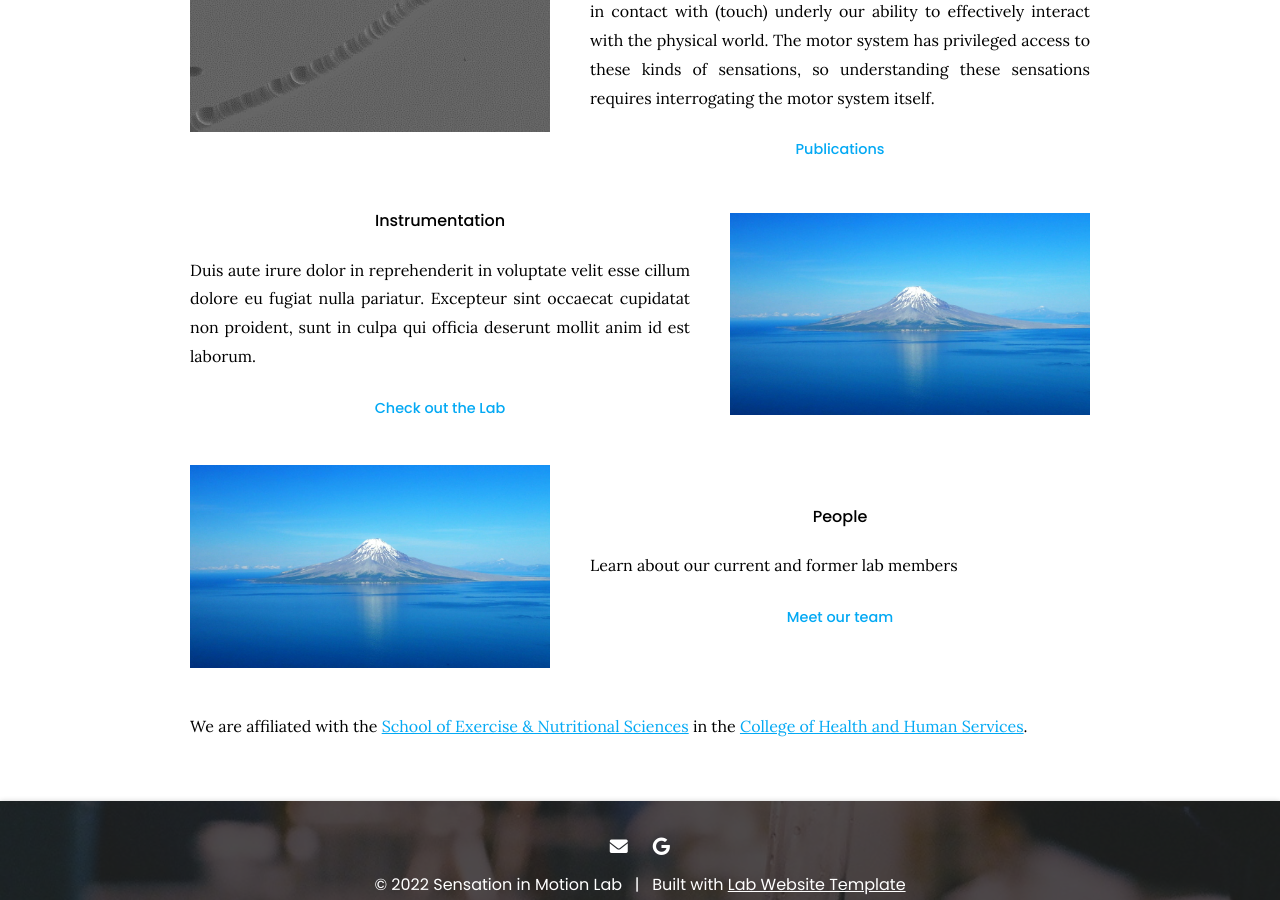
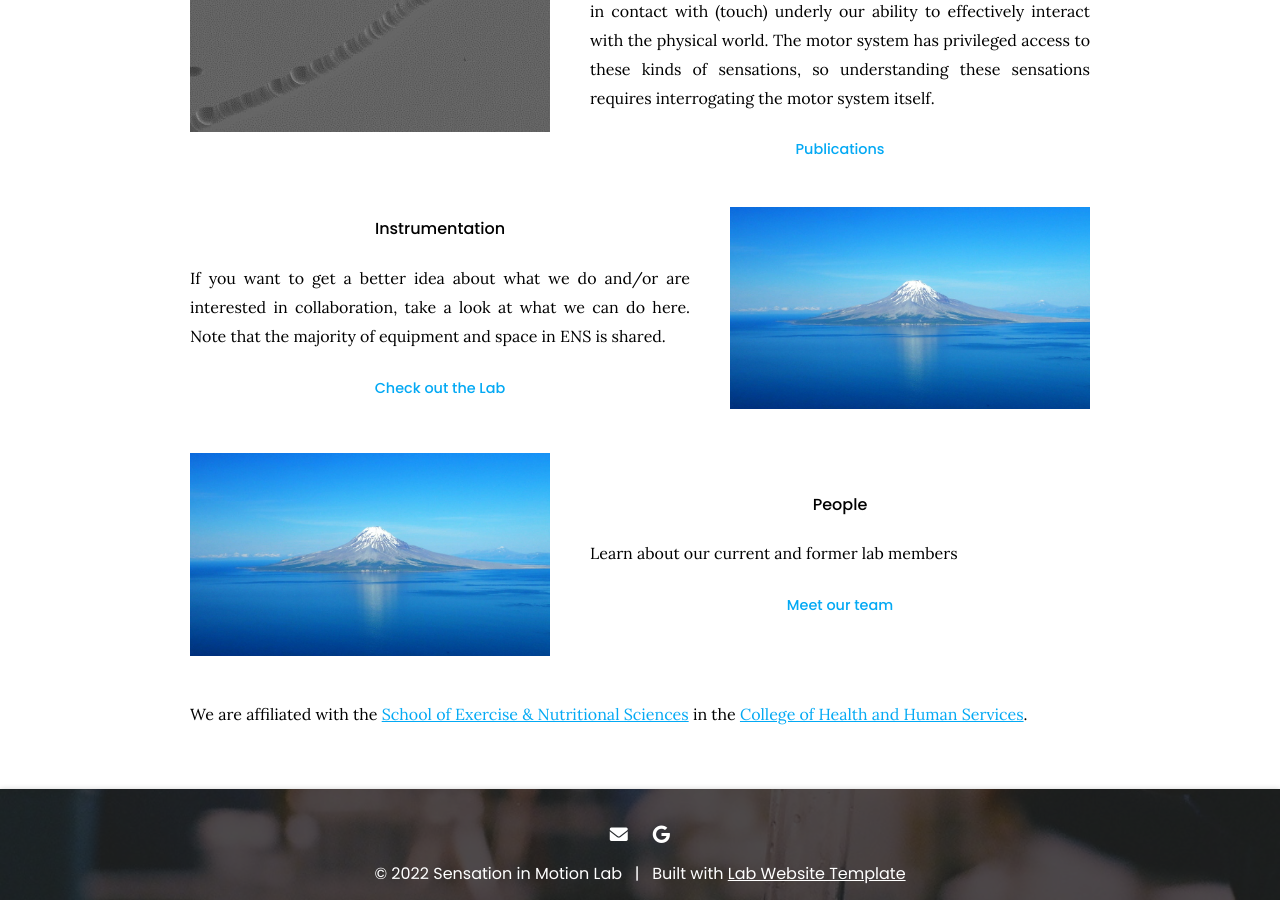
Before and after one commit to sensationinmotion/sensationinmotion.github.io, a Jekyll site: the page built from index.md, in a window 1280 px wide and 900 px high, scrolled down 853 px. Built offline with Jekyll 4.4.1, drawn with Linux system fonts in a browser that asks for light colours.

Commit message:
Update index.md

```diff
--- a/index.md
+++ b/index.md
@@ -35,8 +35,7 @@ Movement and sensation are inextricably linked. While we often say humans are vi
 %}
 
 {% capture text %}
-Duis aute irure dolor in reprehenderit in voluptate velit esse cillum dolore eu fugiat nulla pariatur.
-Excepteur sint occaecat cupidatat non proident, sunt in culpa qui officia deserunt mollit anim id est laborum.
+If you want to get a better idea about what we do and/or are interested in collaboration, take a look at what we can do here. Note that the majority of equipment and space in ENS is shared.
 
 {%
   include link.html
```
